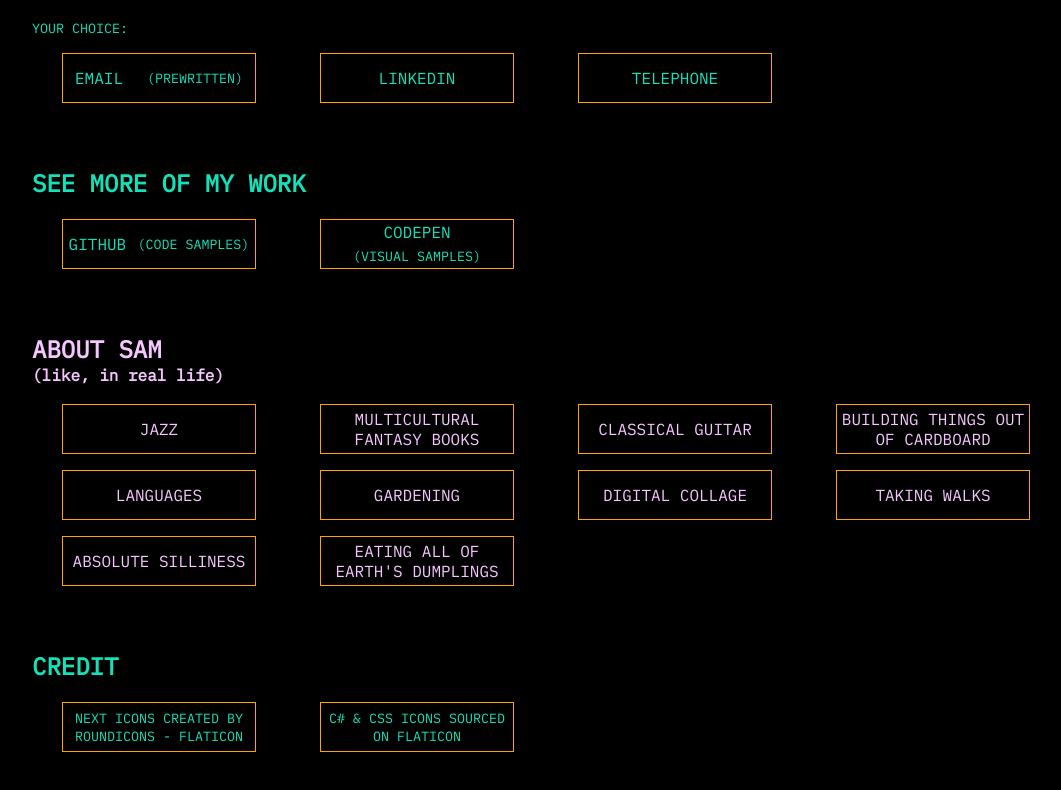
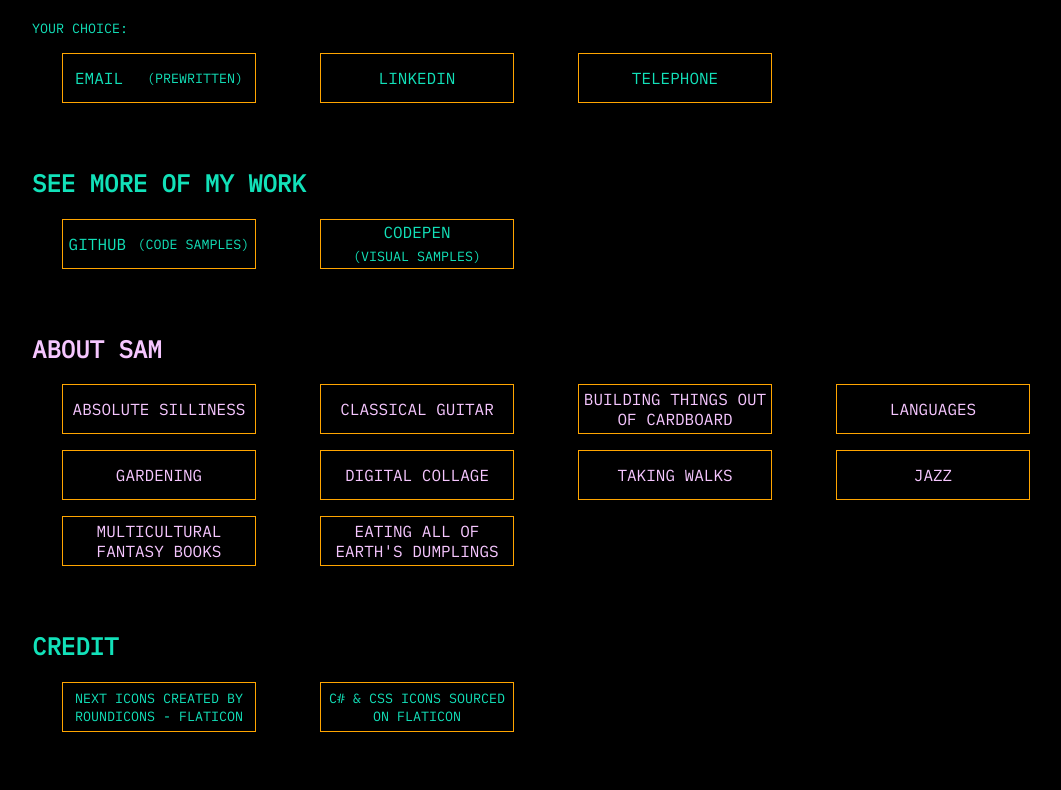
Before and after one commit to hp-plus5/portfolio, a plain HTML site: page index.html in a window 1280 px wide. Shown: the part 3957-4747 px from the top of the page, without its empty margins (24-1085 px from the left). Drawn offline with nearby package versions, Linux system fonts and the light colour scheme.

Commit message:
Revise about section content

```diff
--- a/index.html
+++ b/index.html
@@ -236,18 +236,17 @@
   <section id="about">
     <h2>
       About Sam
-      <small>(like, in real life)</small>
     </h2>
     <ul>
-      <li><center>jazz</center></li>
-      <li><center>multicultural fantasy books</center></li>
+      <li><center>absolute silliness</center></li>
       <li><center>classical guitar</center></li>
       <li><center>building things out of cardboard</center></li>
       <li><center>languages</center></li>
       <li><center>gardening</center></li>
       <li><center>digital collage</center></li>
       <li><center>taking walks</center></li>
-      <li><center>absolute silliness</center></li>
+      <li><center>jazz</center></li>
+      <li><center>multicultural fantasy books</center></li>
       <li><center>eating all of earth's dumplings</center></li>
     </ul>
   </section>
```
